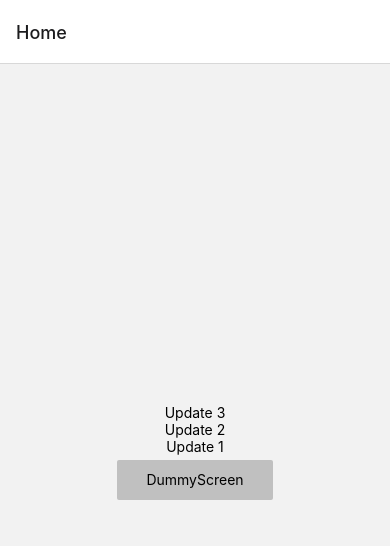
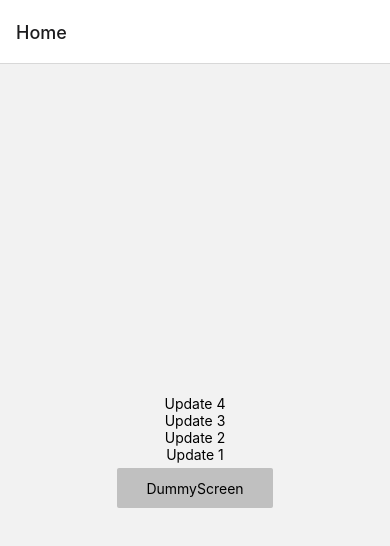
Before and after one commit to timmyjose/expo-updates-demo, a React Native app: screen /Home in a window 390 px wide. Shown: the top 546 px of the page. Built offline with nearby package versions, Linux system fonts and the light colour scheme.

Commit message:
feat: update 4

```diff
--- a/src/screens/Home.tsx
+++ b/src/screens/Home.tsx
@@ -12,6 +12,7 @@ const Home = () => {
 
   return (
     <View style={styles.container}>
+      <Text>Update 4</Text>
       <Text>Update 3</Text>
       <Text>Update 2</Text>
       <Text>Update 1</Text>
```
